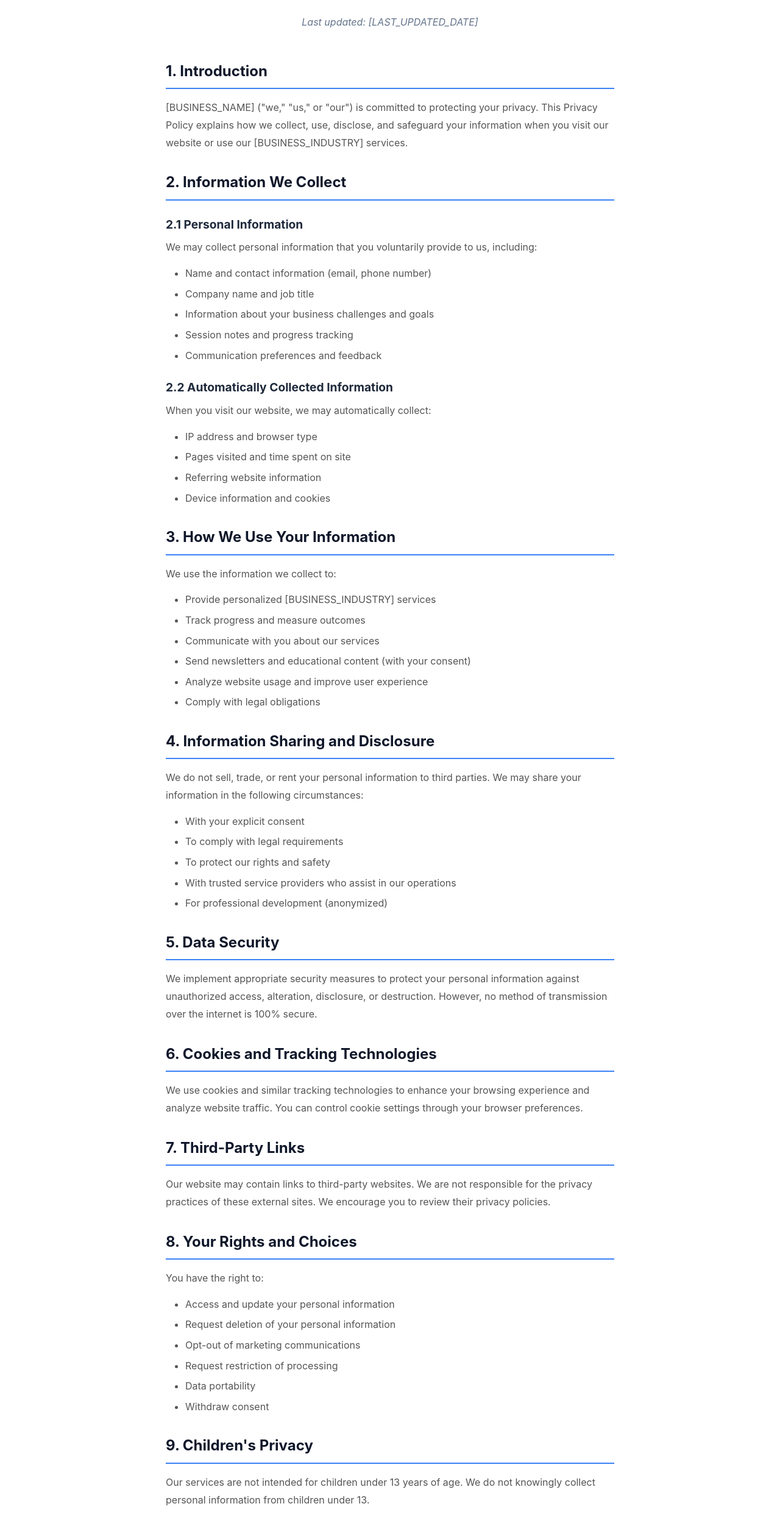
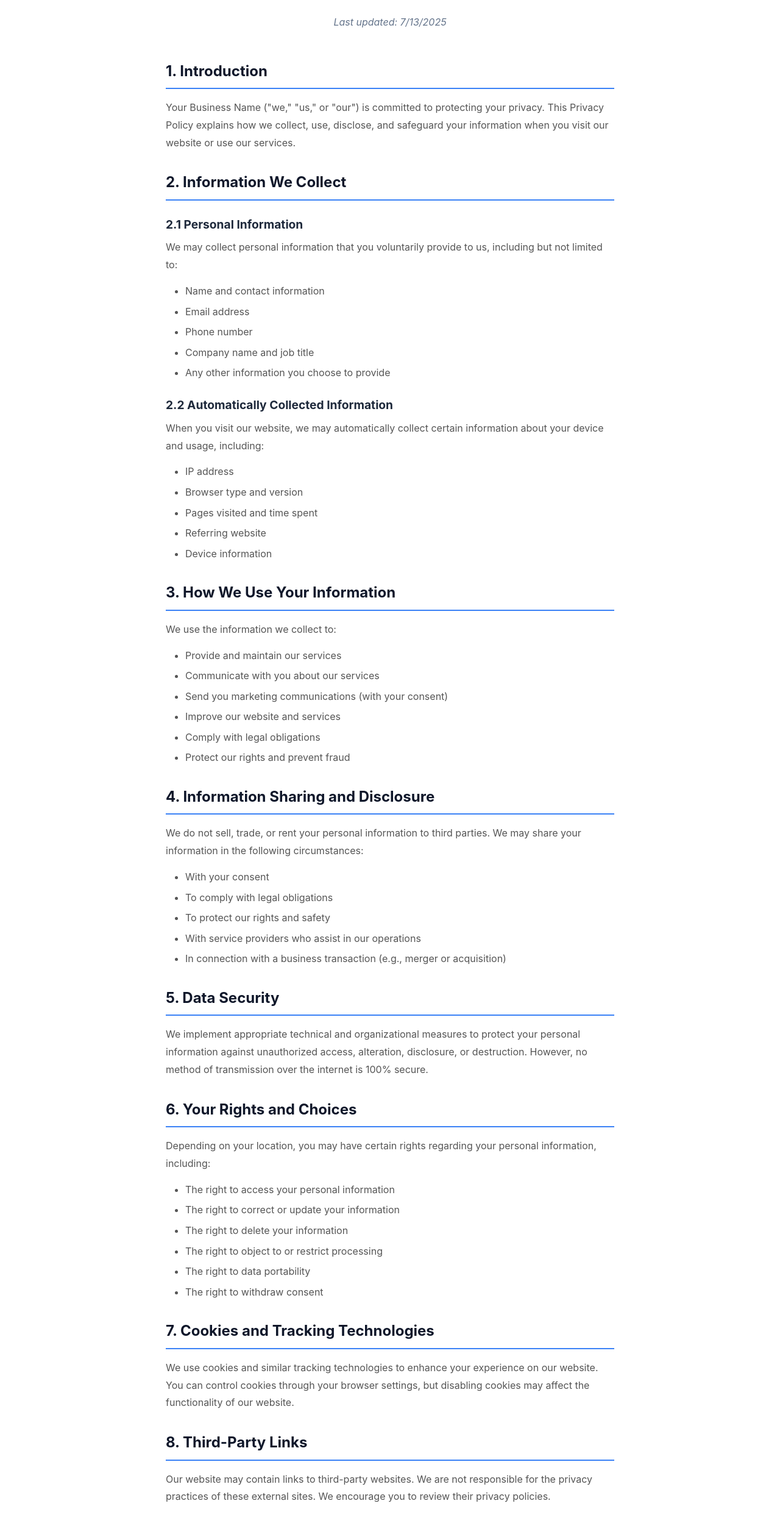
Before and after one commit to SolidKitsune916/template.github.io, a plain HTML site: page privacy.html in a window 1280 px wide. Shown: the part 192-2690 px from the top of the page at 61% size. Drawn offline with Linux system fonts and the light colour scheme.

Commit message:
Update privacy.html

```diff
--- a/privacy.html
+++ b/privacy.html
@@ -3,7 +3,7 @@
 <head>
     <meta charset="UTF-8">
     <meta name="viewport" content="width=device-width, initial-scale=1.0">
-    <title>Privacy Policy - [BUSINESS_NAME]</title>
+    <title>Privacy Policy</title>
     <style>
         * {
             margin: 0;
@@ -149,15 +149,23 @@
             }
         }
     </style>
+    <script>
+        // Copy config from parent if in iframe, otherwise use defaults
+        const SITE_CONFIG = window.parent.SITE_CONFIG || {
+            businessName: "Your Business Name",
+            email: "privacy@yourbusiness.com",
+            phone: "(555) 123-4567",
+            address: "123 Main St, City, State 12345"
+        };
+    </script>
 </head>
 <body>
     <header>
         <nav>
-            <div class="logo">[BUSINESS_NAME]</div>
+            <div class="logo" id="logo"></div>
             <ul class="nav-links">
                 <li><a href="index.html">Home</a></li>
                 <li><a href="index.html#services">Services</a></li>
-                <li><a href="index.html#who-we-work-with">Who We Work With</a></li>
                 <li><a href="index.html#about">About</a></li>
                 <li><a href="index.html#contact">Contact</a></li>
             </ul>
@@ -166,32 +174,33 @@
 
     <div class="main-content">
         <h1 class="page-title">Privacy Policy</h1>
-        <p class="last-updated">Last updated: [LAST_UPDATED_DATE]</p>
+        <p class="last-updated">Last updated: <span id="lastUpdated"></span></p>
 
         <div class="section">
             <h2>1. Introduction</h2>
-            <p>[BUSINESS_NAME] ("we," "us," or "our") is committed to protecting your privacy. This Privacy Policy explains how we collect, use, disclose, and safeguard your information when you visit our website or use our [BUSINESS_INDUSTRY] services.</p>
+            <p><span class="business-name"></span> ("we," "us," or "our") is committed to protecting your privacy. This Privacy Policy explains how we collect, use, disclose, and safeguard your information when you visit our website or use our services.</p>
         </div>
 
         <div class="section">
             <h2>2. Information We Collect</h2>
             <h3>2.1 Personal Information</h3>
-            <p>We may collect personal information that you voluntarily provide to us, including:</p>
+            <p>We may collect personal information that you voluntarily provide to us, including but not limited to:</p>
             <ul>
-                <li>Name and contact information (email, phone number)</li>
+                <li>Name and contact information</li>
+                <li>Email address</li>
+                <li>Phone number</li>
                 <li>Company name and job title</li>
-                <li>Information about your business challenges and goals</li>
-                <li>Session notes and progress tracking</li>
-                <li>Communication preferences and feedback</li>
+                <li>Any other information you choose to provide</li>
             </ul>
 
             <h3>2.2 Automatically Collected Information</h3>
-            <p>When you visit our website, we may automatically collect:</p>
+            <p>When you visit our website, we may automatically collect certain information about your device and usage, including:</p>
             <ul>
-                <li>IP address and browser type</li>
-                <li>Pages visited and time spent on site</li>
-                <li>Referring website information</li>
-                <li>Device information and cookies</li>
+                <li>IP address</li>
+                <li>Browser type and version</li>
+                <li>Pages visited and time spent</li>
+                <li>Referring website</li>
+                <li>Device information</li>
             </ul>
         </div>
 
@@ -199,12 +208,12 @@
             <h2>3. How We Use Your Information</h2>
             <p>We use the information we collect to:</p>
             <ul>
-                <li>Provide personalized [BUSINESS_INDUSTRY] services</li>
-                <li>Track progress and measure outcomes</li>
+                <li>Provide and maintain our services</li>
                 <li>Communicate with you about our services</li>
-                <li>Send newsletters and educational content (with your consent)</li>
-                <li>Analyze website usage and improve user experience</li>
+                <li>Send you marketing communications (with your consent)</li>
+                <li>Improve our website and services</li>
                 <li>Comply with legal obligations</li>
+                <li>Protect our rights and prevent fraud</li>
             </ul>
         </div>
 
@@ -212,70 +221,85 @@
             <h2>4. Information Sharing and Disclosure</h2>
             <p>We do not sell, trade, or rent your personal information to third parties. We may share your information in the following circumstances:</p>
             <ul>
-                <li>With your explicit consent</li>
-                <li>To comply with legal requirements</li>
+                <li>With your consent</li>
+                <li>To comply with legal obligations</li>
                 <li>To protect our rights and safety</li>
-                <li>With trusted service providers who assist in our operations</li>
-                <li>For professional development (anonymized)</li>
+                <li>With service providers who assist in our operations</li>
+                <li>In connection with a business transaction (e.g., merger or acquisition)</li>
             </ul>
         </div>
 
         <div class="section">
             <h2>5. Data Security</h2>
-            <p>We implement appropriate security measures to protect your personal information against unauthorized access, alteration, disclosure, or destruction. However, no method of transmission over the internet is 100% secure.</p>
+            <p>We implement appropriate technical and organizational measures to protect your personal information against unauthorized access, alteration, disclosure, or destruction. However, no method of transmission over the internet is 100% secure.</p>
         </div>
 
         <div class="section">
-            <h2>6. Cookies and Tracking Technologies</h2>
-            <p>We use cookies and similar tracking technologies to enhance your browsing experience and analyze website traffic. You can control cookie settings through your browser preferences.</p>
+            <h2>6. Your Rights and Choices</h2>
+            <p>Depending on your location, you may have certain rights regarding your personal information, including:</p>
+            <ul>
+                <li>The right to access your personal information</li>
+                <li>The right to correct or update your information</li>
+                <li>The right to delete your information</li>
+                <li>The right to object to or restrict processing</li>
+                <li>The right to data portability</li>
+                <li>The right to withdraw consent</li>
+            </ul>
         </div>
 
         <div class="section">
-            <h2>7. Third-Party Links</h2>
+            <h2>7. Cookies and Tracking Technologies</h2>
+            <p>We use cookies and similar tracking technologies to enhance your experience on our website. You can control cookies through your browser settings, but disabling cookies may affect the functionality of our website.</p>
+        </div>
+
+        <div class="section">
+            <h2>8. Third-Party Links</h2>
             <p>Our website may contain links to third-party websites. We are not responsible for the privacy practices of these external sites. We encourage you to review their privacy policies.</p>
         </div>
 
         <div class="section">
-            <h2>8. Your Rights and Choices</h2>
-            <p>You have the right to:</p>
-            <ul>
-                <li>Access and update your personal information</li>
-                <li>Request deletion of your personal information</li>
-                <li>Opt-out of marketing communications</li>
-                <li>Request restriction of processing</li>
-                <li>Data portability</li>
-                <li>Withdraw consent</li>
-            </ul>
-        </div>
-
-        <div class="section">
             <h2>9. Children's Privacy</h2>
-            <p>Our services are not intended for children under 13 years of age. We do not knowingly collect personal information from children under 13.</p>
+            <p>Our services are not intended for children under the age of 13. We do not knowingly collect personal information from children under 13.</p>
         </div>
 
         <div class="section">
             <h2>10. International Data Transfers</h2>
-            <p>Your information may be transferred to and processed in countries other than your own. We ensure appropriate safeguards are in place to protect your data.</p>
+            <p>Your information may be transferred to and processed in countries other than your country of residence. We ensure appropriate safeguards are in place for such transfers.</p>
         </div>
 
         <div class="section">
             <h2>11. Changes to This Policy</h2>
-            <p>We may update this Privacy Policy from time to time. We will notify you of any changes by posting the new policy on this page and updating the "Last updated" date.</p>
+            <p>We may update this Privacy Policy from time to time. We will notify you of any material changes by posting the new policy on this page and updating the "last updated" date.</p>
         </div>
 
         <div class="section">
             <h2>12. Contact Us</h2>
-            <p>If you have questions about this Privacy Policy or our data practices, please contact us at:</p>
-            <p><strong>Email:</strong> [PRIVACY_EMAIL]<br>
-            <strong>Phone:</strong> [PHONE_NUMBER]<br>
-            <strong>Address:</strong> [BUSINESS_ADDRESS]</p>
+            <p>If you have questions or concerns about this Privacy Policy or our data practices, please contact us at:</p>
+            <p>
+                <strong>Email:</strong> <span id="contactEmail"></span><br>
+                <strong>Phone:</strong> <span id="contactPhone"></span><br>
+                <strong>Address:</strong> <span id="contactAddress"></span>
+            </p>
         </div>
 
         <a href="index.html" class="back-link">← Back to Home</a>
     </div>
 
     <footer>
-        <p>&copy; 2025 [BUSINESS_NAME]. All rights reserved.</p>
+        <p>&copy; <span id="copyrightYear"></span> <span class="business-name"></span>. All rights reserved.</p>
     </footer>
+
+    <script>
+        // Initialize page
+        document.getElementById('logo').textContent = SITE_CONFIG.businessName;
+        document.querySelectorAll('.business-name').forEach(el => {
+            el.textContent = SITE_CONFIG.businessName;
+        });
+        document.getElementById('lastUpdated').textContent = new Date().toLocaleDateString();
+        document.getElementById('contactEmail').textContent = SITE_CONFIG.email;
+        document.getElementById('contactPhone').textContent = SITE_CONFIG.phone;
+        document.getElementById('contactAddress').textContent = SITE_CONFIG.address;
+        document.getElementById('copyrightYear').textContent = new Date().getFullYear();
+    </script>
 </body>
 </html>
```
